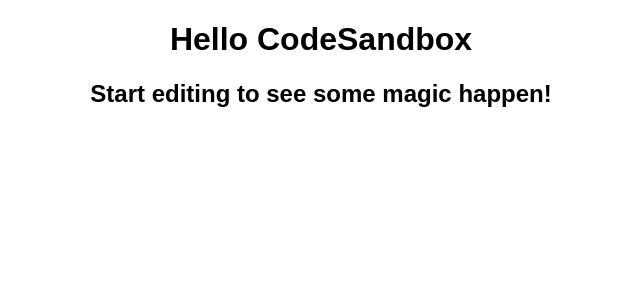
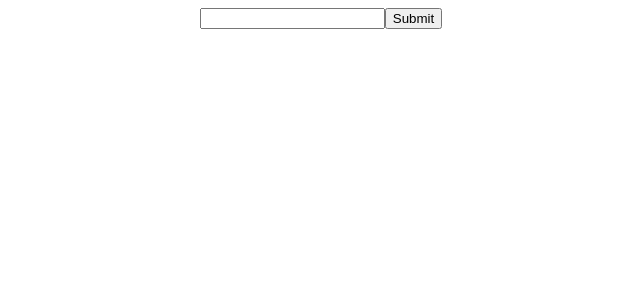
Before and after one commit to abhishekdubey1/Assignment, a React (Create React App) app: page / in a window 1280 px wide. Shown: the top 300 px of the page, without its empty margins (319-959 px from the left). Built offline with nearby package versions, Linux system fonts and the light colour scheme.

Commit message:
Initial app setup

```diff
--- a/src/App.js
+++ b/src/App.js
@@ -1,10 +1,53 @@
+import { useState } from "react";
+import Followers from "./Components/Followers";
+import SingleRepo from "./Components/SingleRepo";
 import "./styles.css";
+const getReposApi = (username = "") =>
+  `https://api.github.com/users/${username}/repos`;
+const pages = ["main", "single-repo", "followers"];
+export default function App() {
+  const [username, setUsername] = useState("");
+  const [repos, setRepos] = useState([]);
+  const [page, setPage] = useState(pages[0]);
 
-export default function App() {
+  const handleSubmit = async (e) => {
+    try {
+      e.preventDefault();
+      const response = await fetch(getReposApi(username));
+      const data = await response.json();
+      if (Array.isArray(data) && response.status === 200) {
+        setRepos(data);
+      } else if (String(response.status).startsWith("4")) {
+        //throw Error
+      }
+    } catch (error) {
+      console.log(error.message);
+      //show error
+    }
+  };
   return (
     <div className="App">
-      <h1>Hello CodeSandbox</h1>
-      <h2>Start editing to see some magic happen!</h2>
+      {page === pages[0] && (
+        <>
+          <form onSubmit={handleSubmit}>
+            <input
+              value={username}
+              onChange={(e) => setUsername(e.target.value)}
+            />
+            <button type="submit">Submit</button>
+          </form>
+          <ul>
+            {repos.map((repo) => (
+              <li onClick={() => {}}>
+                <img src={repo.owner.avatar_url} alt="avatar" />
+                {repo.name}
+              </li>
+            ))}
+          </ul>
+        </>
+      )}
+      {page === pages[1] && <SingleRepo />}
+      {page === pages[2] && <Followers />}
     </div>
   );
 }
--- /dev/null
+++ b/src/Components/Followers.js
@@ -0,0 +1,5 @@
+const Followers = () => {
+  return "Followers";
+};
+
+export default Followers;
--- /dev/null
+++ b/src/Components/RepoList.js
@@ -0,0 +1,3 @@
+const RepoList = () => {};
+
+export default RepoList;
--- /dev/null
+++ b/src/Components/SingleRepo.js
@@ -0,0 +1,3 @@
+const SingleRepo = () => {};
+
+export default SingleRepo;
```
